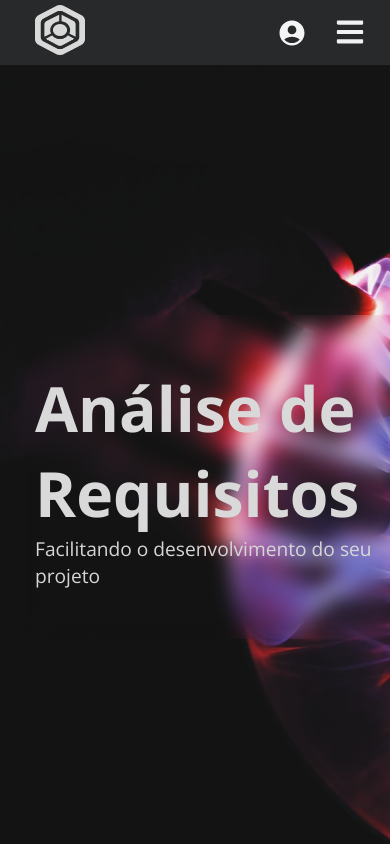
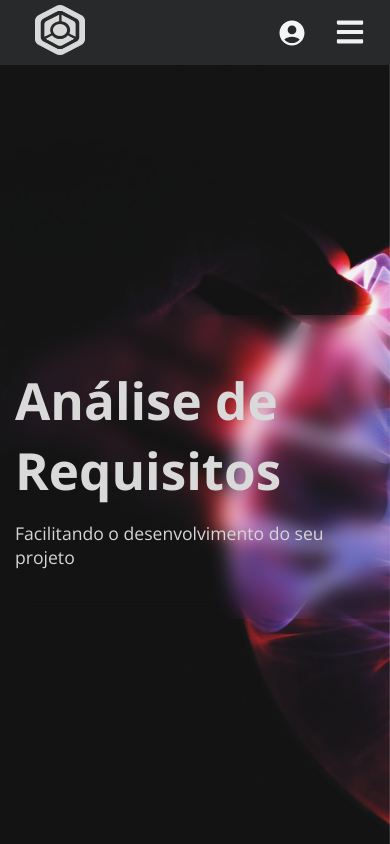
Before and after one commit to Juliana-24/Projeto_Interdisciplinar_4, a React (Vite) app: page /home in a window 390 px wide. Shown: the top 844 px of the page. Built offline with nearby package versions, Linux system fonts and the light colour scheme; no server answers; the database is empty; sample sign-in values are in the browser's storage.

Commit message:
ajustes na responsividade

```diff
--- a/src/components/GridCardSobre/styles.css
+++ b/src/components/GridCardSobre/styles.css
@@ -23,7 +23,7 @@
 
 @media (max-width: 950px) {
   .containerCards .containerGridCardsSobre {
-    grid-template-columns: repeat(auto-fit, minmax(350px, 1fr));
+    grid-template-columns: repeat(auto-fit, minmax(300px, 1fr));
     padding: 20px;
     gap: 40px;
   }
@@ -36,6 +36,9 @@
 }
 
 @media (max-width: 452px) {
+  .containerCards .containerGridCardsSobre {
+    padding: 20px 10px;
+  }
   .containerCards h1 {
     font-size: 2.3rem;
   }
--- a/src/pages/Home/styles.css
+++ b/src/pages/Home/styles.css
@@ -97,7 +97,7 @@
     backdrop-filter: blur(10px);
   }
   .containerHome .containerProjetos .gridProjetos {
-    grid-template-columns: repeat(auto-fit, minmax(350px, 1fr));
+    grid-template-columns: repeat(auto-fit, minmax(300px, 1fr));
     padding: 20px;
     gap: 40px;
   }
@@ -146,16 +146,19 @@
     padding: 50px 10px;
   }
   .containerHome .containerInicio h1 {
-    font-size: 4.1rem;
+    font-size: 3.5rem;
   }
   .containerHome .containerInicio p {
     font-size: 1.3rem;
   }
   .containerHome .containerProjetos .gridProjetos {
-    padding: 15px;
+    padding: 15px 10px;
+  }
+  .containerHome .containerProjetos h1 {
+    font-size: 2.1rem;
   }
   .containerHome .containerParteFinal .containerTextosFinais {
-    width: 80%;
+    width: 90%;
   }
   .containerHome .containerParteFinal .containerTextosFinais h2 {
     font-size: 1.6rem;
@@ -163,12 +166,17 @@
 }
 
 @media (max-width: 402px) {
+  .containerHome .containerInicio {
+    padding-left: 5px;
+  }
   .containerHome .containerInicio h1 {
-    font-size: 3.9rem;
+    font-size: 3.2rem;
+    margin-bottom: 1rem;
   }
   .containerHome .containerInicio p {
-    font-size: 1.2rem;
+    font-size: 1.1rem;
   }
+
   .containerHome .containerParteFinal .containerTextosFinais h2 {
     font-size: 1.6rem;
   }
--- a/src/pages/Sobre/index.jsx
+++ b/src/pages/Sobre/index.jsx
@@ -41,7 +41,7 @@ export default function Sobre() {
           </div>
         </div>
         <div className="containerInformacoes">
-          <h2>Conheça a Análise de Requisitos</h2>
+          <h2>Conheça a análise de requisitos</h2>
           <p>
             Lorem ipsum dolor sit amet consectetur adipisicing elit. Doloremque
             repellendus officia iste nulla repudiandae sapiente dolore adipisci
--- a/src/pages/Sobre/styles.css
+++ b/src/pages/Sobre/styles.css
@@ -112,7 +112,7 @@
     align-items: center;
   }
   .containerInicioSobre .containerTextos h1 {
-    font-size: 4.2rem;
+    font-size: 4rem;
   }
   .containerInicioSobre .containerTextos p {
     font-size: 1.3rem;
@@ -164,16 +164,22 @@
 
 @media (max-width: 410px) {
   .containerInicioSobre .containerTextos h1 {
-    font-size: 4rem;
+    font-size: 3rem;
+    margin-bottom: 1rem;
   }
   .containerInfo .containerBorderImagem {
     width: 95%;
+    height: 220px;
   }
+  .containerInfo .containerBorderImagem .containerImagemInformacoes {
+    height: 250px;
+  }
+
   .containerInfo .containerInformacoes {
     width: 95%;
   }
   .containerInfo .containerInformacoes h2 {
-    font-size: 2.1rem;
+    font-size: 2rem;
   }
   .containerInfo .containerInformacoes p {
     font-size: 0.9rem;
```
